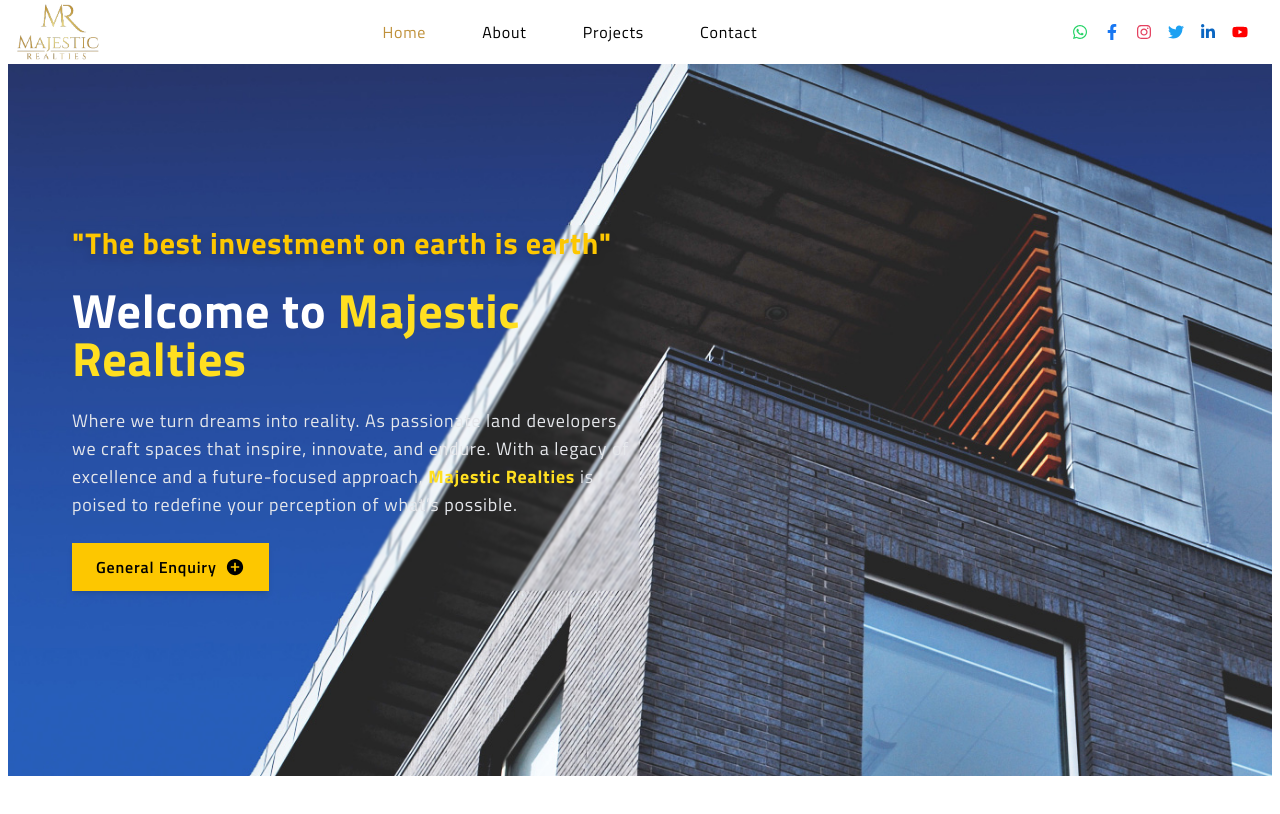
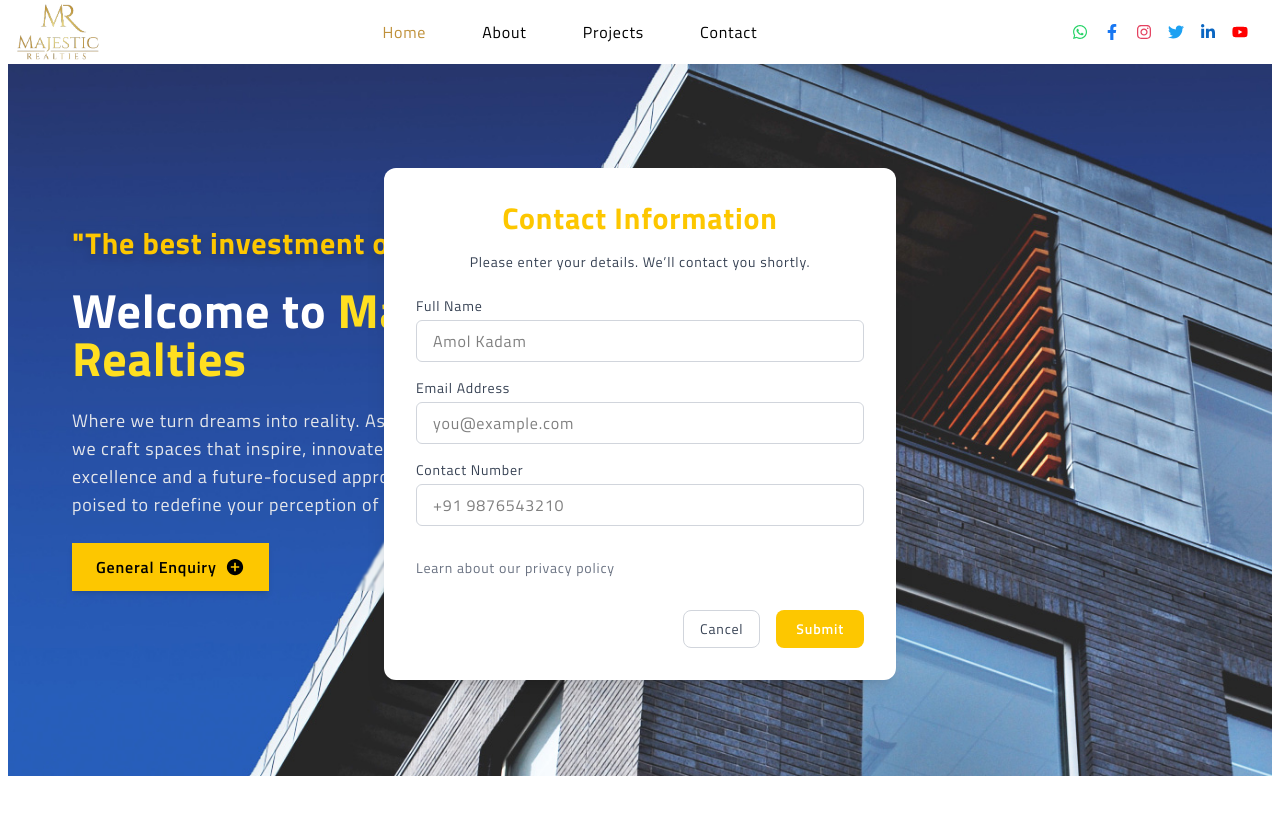
Before and after one commit to amolkadam5256/majestic-realties-website, a React (Vite) app: page / in a window 1280 px wide. Shown: the top 814 px of the page. Built offline with nearby package versions, Linux system fonts and the light colour scheme.

Commit message:
first commit

```diff
--- a/src/App.jsx
+++ b/src/App.jsx
@@ -16,8 +16,10 @@ import Royal_Casa from './components/projectComp/Royal_Casa';
 import Mount_Castle from './components/projectComp/Mount_Castle';
 import PageWrapper from './components/PageWrapper';
 import Loader from './components/Loader';
+import InfoModal from './components/InfoModal';
 
 const AnimatedRoutes = () => {
+
   const location = useLocation();
 
   return (
@@ -43,11 +45,21 @@ const App = () => {
     AOS.init({ duration: 1000, once: false });
   }, []);
 
+
+  const [showModal, setShowModal] = useState(false);
+  // Show modal on page load after 500ms
+  useEffect(() => {
+    const timer = setTimeout(() => setShowModal(true), 500);
+    return () => clearTimeout(timer);
+  }, []);
+
   return (
     <Router>
       {loading && <Loader onComplete={() => setLoading(false)} />}
       {!loading && (
         <div className="min-h-screen text-black overflow-x-hidden">
+          <InfoModal isOpen={showModal} onClose={() => setShowModal(false)} />
+
           <Navbar />
           <main className="flex-grow pt-10 max-w-screen mx-auto w-full p-2">
             <AnimatedRoutes />
--- /dev/null
+++ b/src/components/InfoModal.jsx
@@ -0,0 +1,112 @@
+import React, { useEffect } from "react";
+import { motion, AnimatePresence } from "framer-motion";
+
+const InfoModal = ({ isOpen, onClose }) => {
+  useEffect(() => {
+    document.body.style.overflow = isOpen ? "hidden" : "auto";
+  }, [isOpen]);
+
+  return (
+    <AnimatePresence>
+      {isOpen && (
+        <motion.div
+          initial={{ opacity: 0 }}
+          animate={{ opacity: 1 }}
+          exit={{ opacity: 0 }}
+          className="fixed inset-0 top-12 flex items-center justify-center  bg-opacity-60  z-50"
+        >
+          <motion.div
+            initial={{ scale: 0.9, opacity: 0 }}
+            animate={{ scale: 1, opacity: 1 }}
+            exit={{ scale: 0.9, opacity: 0 }}
+            transition={{ duration: 0.4, ease: "easeOut" }}
+            className="w-full max-w-lg mx-auto bg-white dark:bg-black rounded-xl shadow-xl p-6 md:p-8 relative"
+          >
+            <h2 className="text-3xl font-bold text-yellow-400 mb-4 text-center">
+              Contact Information
+            </h2>
+            <p className="text-sm text-gray-700 dark:text-gray-300 text-center mb-6">
+              Please enter your details. We’ll contact you shortly.
+            </p>
+
+            <form
+              action="https://api.web3forms.com/submit"
+              method="POST"
+              className="space-y-4"
+            >
+              <input
+                type="hidden"
+                name="access_key"
+                value="c9bf8252-ac36-4dd6-b096-886c40f67d00"
+              />
+
+              <div>
+                <label className="block text-sm font-medium text-gray-700 dark:text-gray-300">
+                  Full Name
+                </label>
+                <input
+                  type="text"
+                  name="name"
+                  required
+                  className="mt-1 w-full px-4 py-2 border border-gray-300 rounded-md focus:ring-2 focus:ring-yellow-400 dark:bg-gray-900 dark:text-white dark:border-gray-700"
+                  placeholder="Amol Kadam"
+                />
+              </div>
+              <div>
+                <label className="block text-sm font-medium text-gray-700 dark:text-gray-300">
+                  Email Address
+                </label>
+                <input
+                  type="email"
+                  name="email"
+                  required
+                  className="mt-1 w-full px-4 py-2 border border-gray-300 rounded-md focus:ring-2 focus:ring-yellow-400 dark:bg-gray-900 dark:text-white dark:border-gray-700"
+                  placeholder="you@example.com"
+                />
+              </div>
+              <div>
+                <label className="block text-sm font-medium text-gray-700 dark:text-gray-300">
+                  Contact Number
+                </label>
+                <input
+                  type="tel"
+                  name="phone"
+                  required
+                  className="mt-1 w-full px-4 py-2 border border-gray-300 rounded-md focus:ring-2 focus:ring-yellow-400 dark:bg-gray-900 dark:text-white dark:border-gray-700"
+                  placeholder="+91 9876543210"
+                />
+              </div>
+
+              {/* Buttons */}
+              <div className="flex justify-between items-center pt-4">
+                <a
+                  href="#"
+                  className="text-sm text-gray-500 hover:text-yellow-400 dark:text-gray-400"
+                >
+                  Learn about our privacy policy
+                </a>
+              </div>
+              <div className="flex justify-end space-x-4 pt-4">
+                <button
+                  type="button"
+                  onClick={onClose}
+                  className="px-4 py-2 text-sm font-medium text-gray-700 border border-gray-300 rounded-lg hover:bg-gray-100 dark:bg-gray-900 dark:text-gray-300 dark:border-gray-700 dark:hover:bg-gray-800"
+                >
+                  Cancel
+                </button>
+                <button
+                  type="submit"
+                  className="px-5 py-2 text-sm font-semibold text-white bg-yellow-400 hover:bg-yellow-500 focus:ring-4 focus:ring-yellow-300 dark:focus:ring-yellow-600 rounded-lg"
+                >
+                  Submit
+                </button>
+              </div>
+            </form>
+          </motion.div>
+        </motion.div>
+      )}
+    </AnimatePresence>
+  );
+};
+
+export default InfoModal;
```
